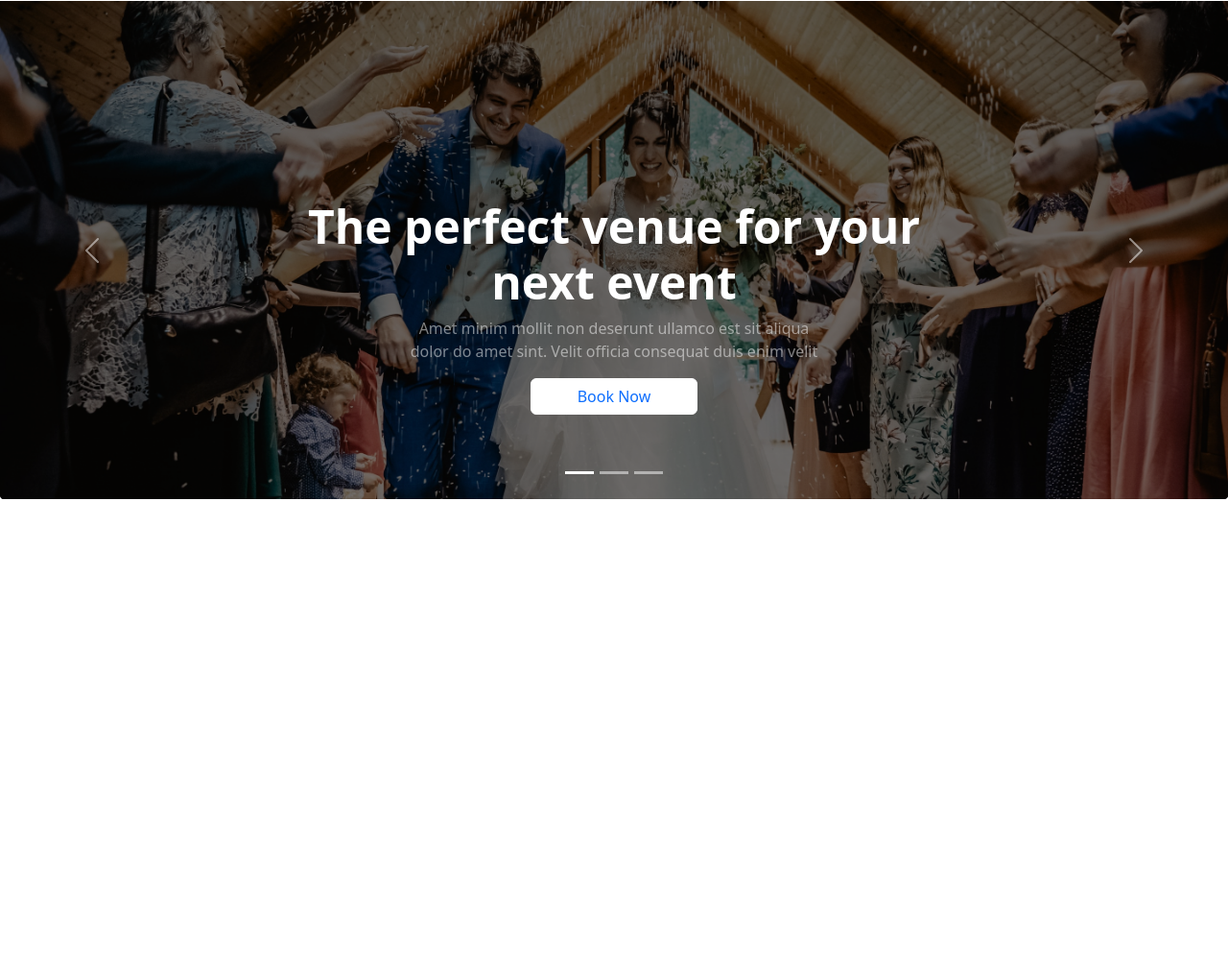
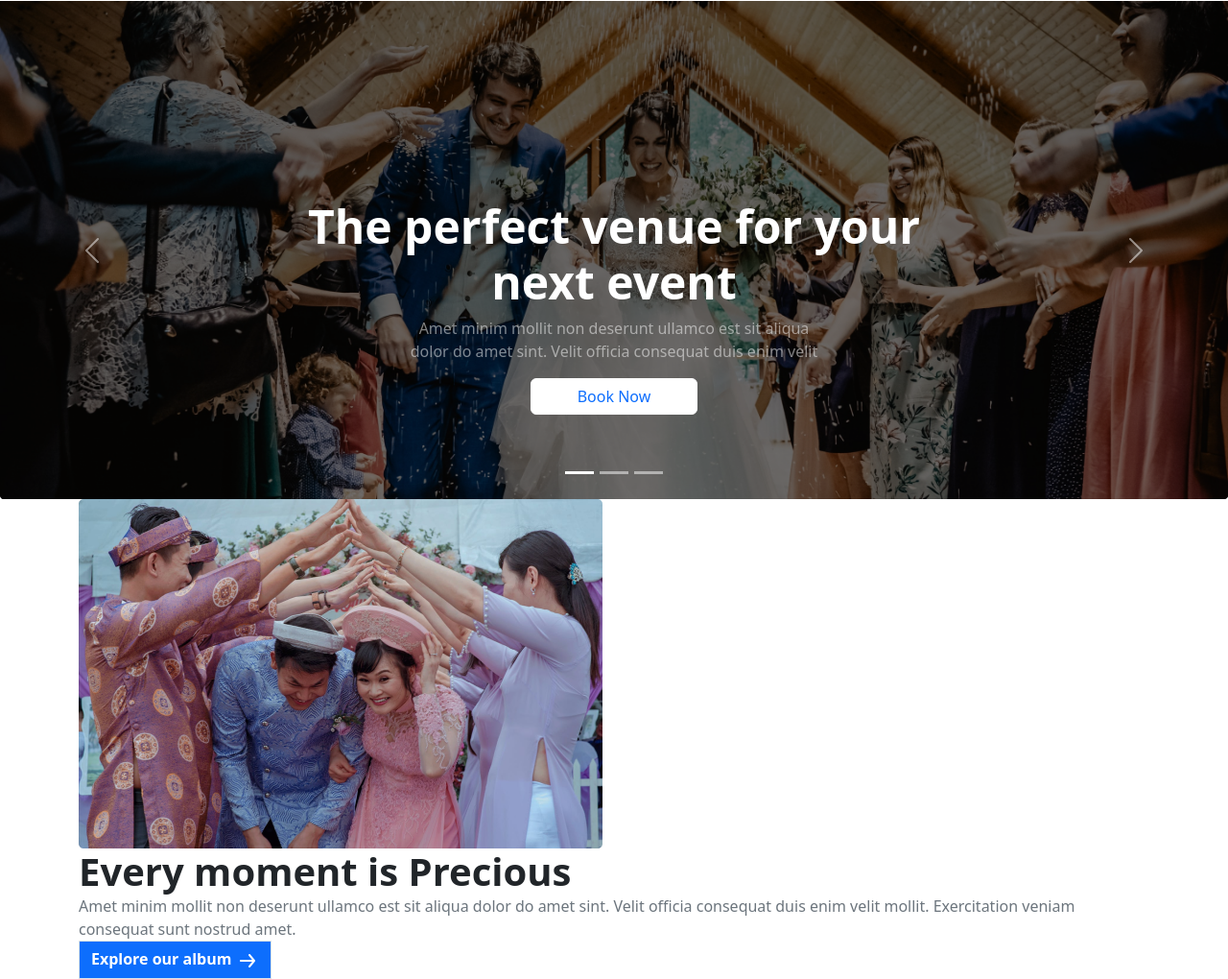
Before and after one commit to mohammadibrahim11/Convention-Center, a plain HTML site: page index.html in a window 1280 px wide. Shown: the part 87-1107 px from the top of the page at 96% size. Before the commit the page ends 800 px from the top, so only its background shows below. Drawn offline with nearby package versions, Linux system fonts and the light colour scheme.

Commit message:
added img and card

```diff
--- a/index.html
+++ b/index.html
@@ -59,7 +59,7 @@
 
 
     <main>
-        <section>
+
             <div id="carouselEampleIndicators" class="carousel slids" data-bs-ride="true">
 
                 <div class="carousel-indicators">
@@ -116,7 +116,24 @@
                 <span class="visually-hidden">next</span>
             </button>
             </div>
-        </section>
+
+
+
+            <div class="container ">
+
+                <img src="images/wedding.png" class="img-fluid" alt="">
+
+             <div class="card-body">
+                <div class="card-title h1 fw-bolder">Every moment is Precious </div>
+
+                <div class="card-text  text-muted">Amet minim mollit non deserunt ullamco est sit aliqua dolor do amet sint. Velit officia consequat duis enim velit mollit. Exercitation veniam consequat sunt nostrud amet.</div>
+
+                <div class="btn btn-primary border rounded-0 fw-bolder">Explore our album <img src="icons/arrow-forward 1.svg" alt=""></div>
+
+             </div>
+
+
+
     </main>
 
 </html>
```
Also changed, not shown: icons/Vector.svg (added), icons/arrow-forward 1.svg (added), icons/ctor.svg (added), icons/menu-2 1.svg (added), icons/watermark.svg (added).
